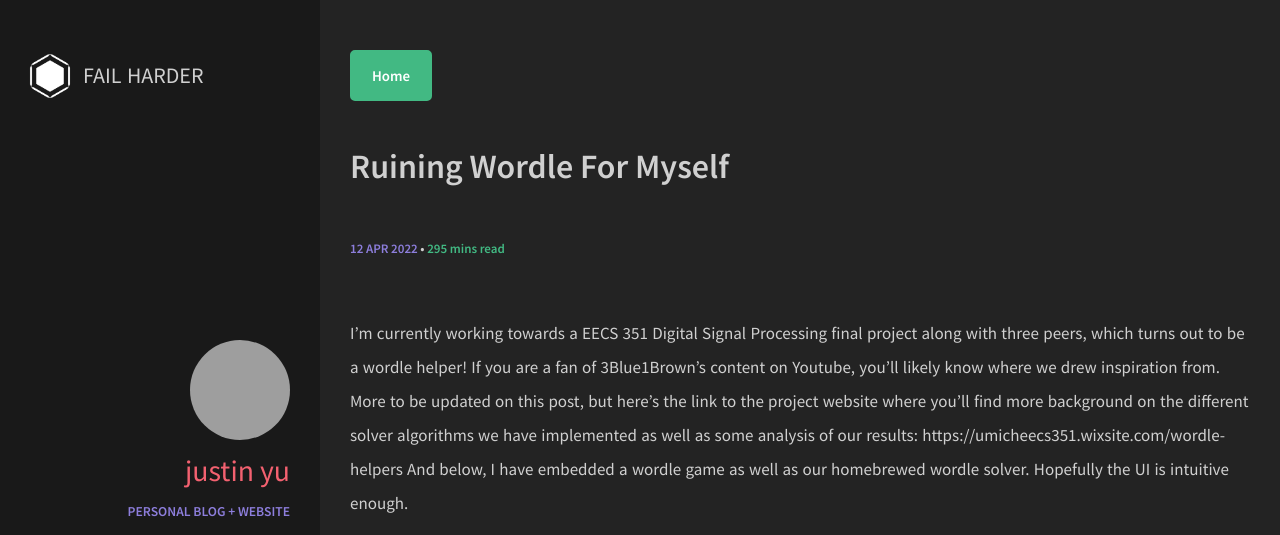
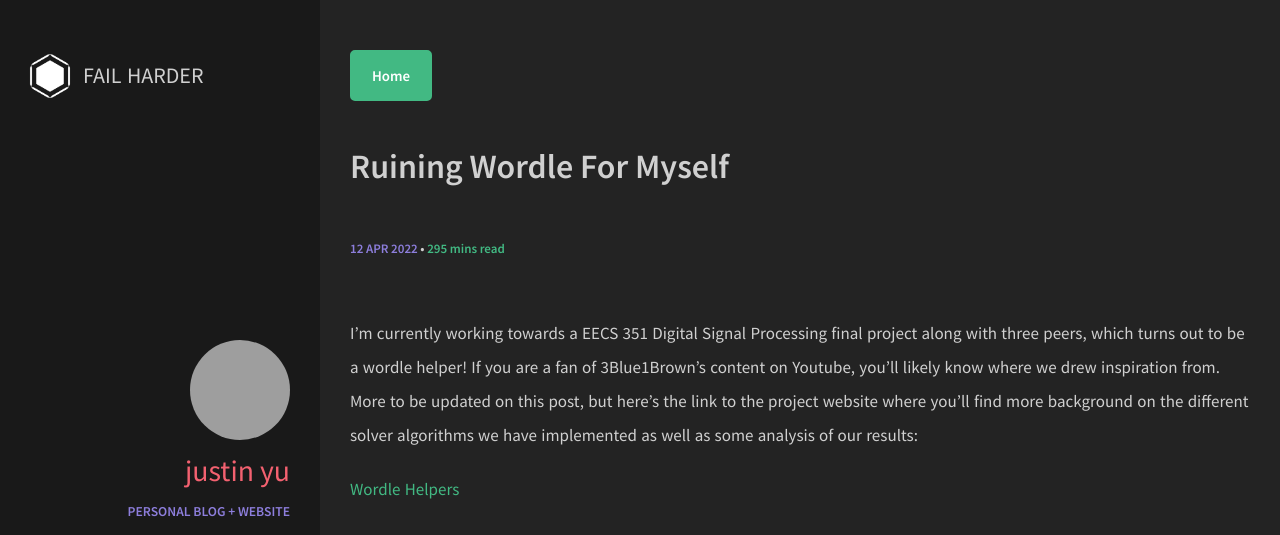
Before and after one commit to uynitsuj/uynitsuj.github.io, a Jekyll site: the page built from _posts/2022-04-12-ruining-wordle-for-myself.md, in a window 1280 px wide. Shown: the top 535 px of the page. Built offline with Jekyll 4.4.1, drawn with Linux system fonts in a browser that asks for light colours; some of the changed text lies outside the part shown.

Commit message:
Update 2022-04-12-ruining-wordle-for-myself.md

```diff
--- a/_posts/2022-04-12-ruining-wordle-for-myself.md
+++ b/_posts/2022-04-12-ruining-wordle-for-myself.md
@@ -6,8 +6,12 @@ categories: [projects]
 image: 2022-04-12032738.png
 ---
 
-I'm currently working towards a EECS 351 Digital Signal Processing final project along with three peers, which turns out to be a wordle helper! If you are a fan of 3Blue1Brown's content on Youtube, you'll likely know where we drew inspiration from. More to be updated on this post, but here's the link to the project website where you'll find more background on the different solver algorithms we have implemented as well as some analysis of our results: https://umicheecs351.wixsite.com/wordle-helpers
-And below, I have embedded a wordle game as well as our homebrewed wordle solver. Hopefully the UI is intuitive enough.
+I'm currently working towards a EECS 351 Digital Signal Processing final project along with three peers, which turns out to be a wordle helper! If you are a fan of 3Blue1Brown's content on Youtube, you'll likely know where we drew inspiration from. More to be updated on this post, but here's the link to the project website where you'll find more background on the different solver algorithms we have implemented as well as some analysis of our results:
+
+[Wordle Helpers](https://umicheecs351.wixsite.com/wordle-helpers)
+
+Below, I have embedded a wordle game as well as our homebrewed wordle helper. Hopefully the UI is intuitive enough.
+
 
 <html>
 <head></head>
```
